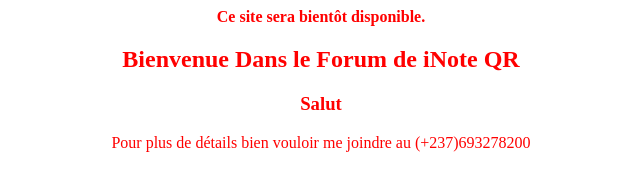
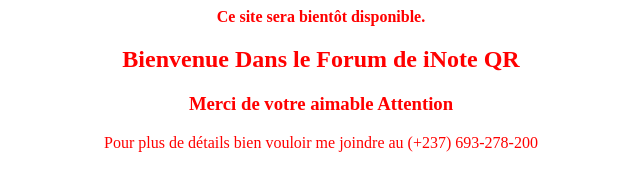
Before and after one commit to SOULEYMANEBOUBAKARY/iNote, a plain HTML site: page index.html in a window 1280 px wide. Shown: the whole page, without its empty margins (319-959 px from the left). Drawn offline with Linux system fonts and the light colour scheme.

Commit message:
Update index.html

```diff
--- a/index.html
+++ b/index.html
@@ -3,10 +3,10 @@
 <head>
 <b><hl>Ce site sera bientôt disponible.</hl></b>
 <h2>Bienvenue Dans le Forum de iNote QR</h2>
-<h3> Salut</h3>
+<h3> Merci de votre aimable Attention</h3>
 </head>
 <body>
-<p>Pour plus de détails bien vouloir me joindre au (+237)693278200
+<p>Pour plus de détails bien vouloir me joindre au (+237) 693-278-200
 </p></body>
 <body text="Red">
 </html>
```
